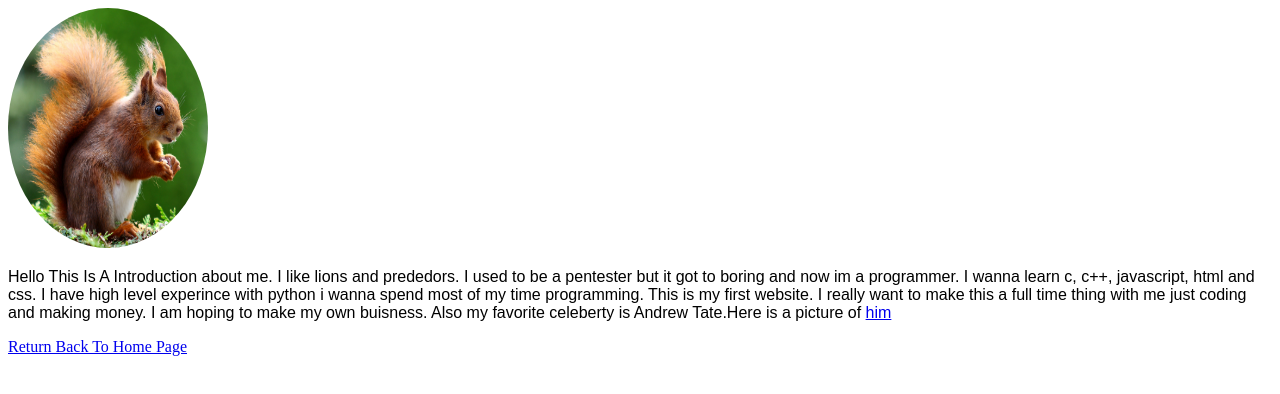
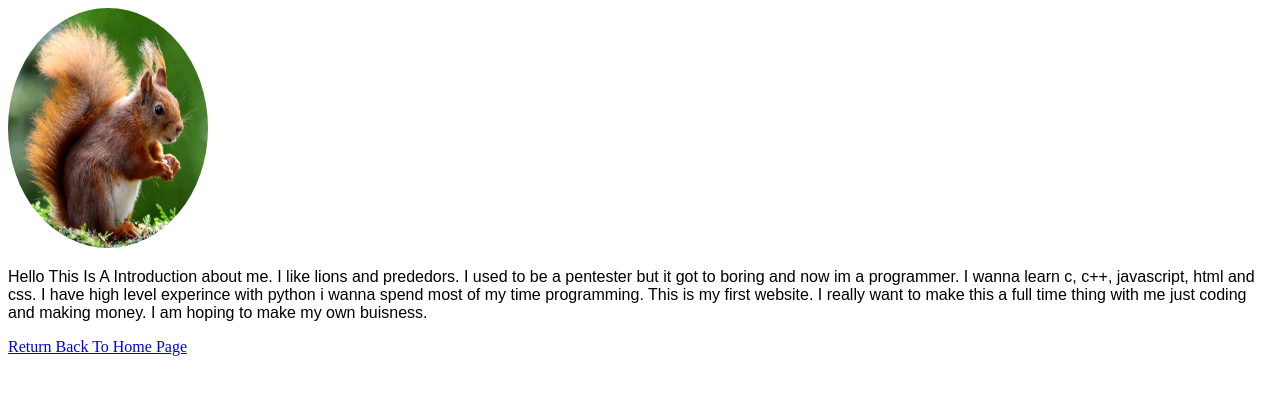
Before and after one commit to UnexpectedRandom/FirstEverWebsite, a plain HTML site: page Describe.html in a window 1280 px wide. Drawn offline with Linux system fonts and the light colour scheme.

Commit message:
Update Describe.html

```diff
--- a/Describe.html
+++ b/Describe.html
@@ -12,7 +12,7 @@
     <p class="Introduction">Hello This Is A Introduction about me. I like lions and prededors.
     I used to be a pentester but it got to boring and now im a programmer. I wanna learn c, c++, javascript, html and css. I have high level experince with python
     i wanna spend most of my time programming. This is my first website. I really want to make this a full time thing
-    with me just coding and making money. I am hoping to make my own buisness. Also my favorite celeberty is Andrew Tate.Here is a picture of <a href="images/Andrew.jpg">him</a></p>
+    with me just coding and making money. I am hoping to make my own buisness.</p>
     <a href="index.html">Return Back To Home Page</a>
 </body>
 </html>
```
